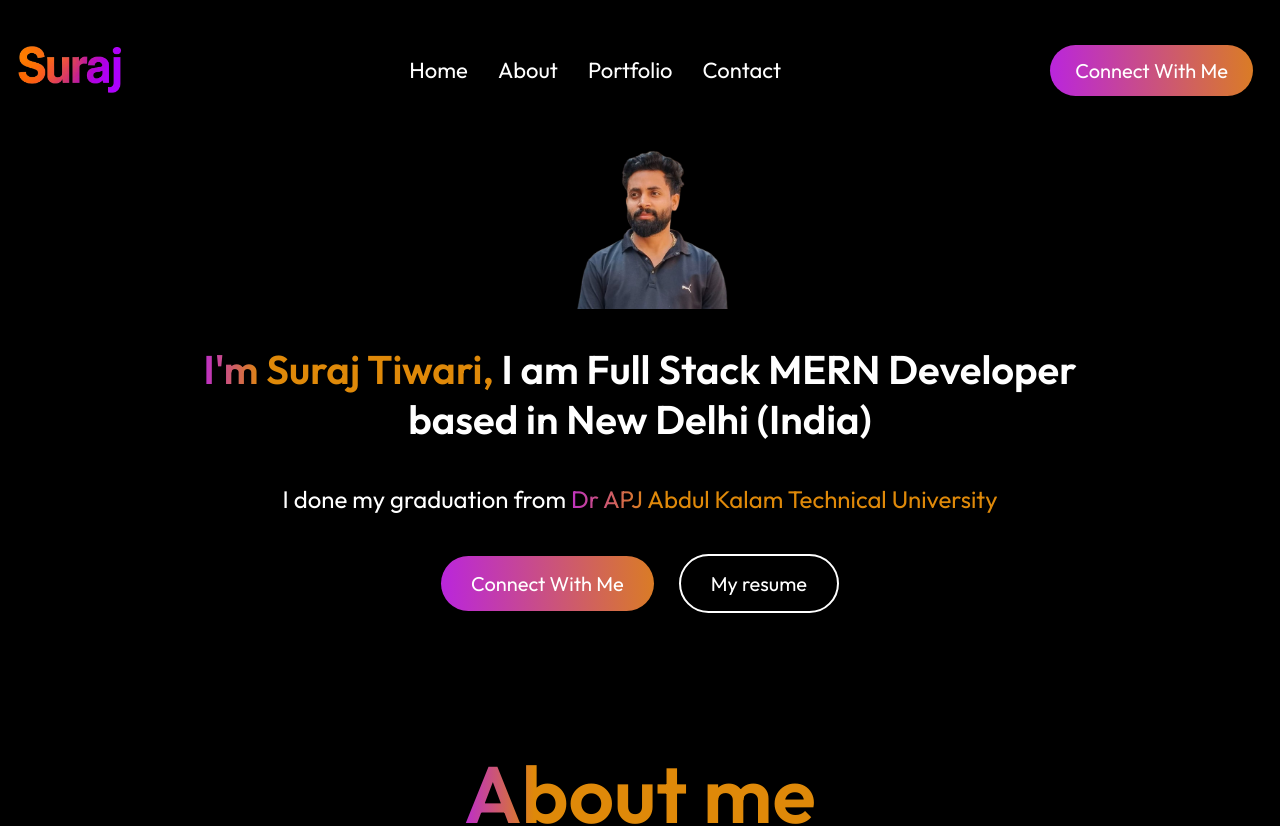
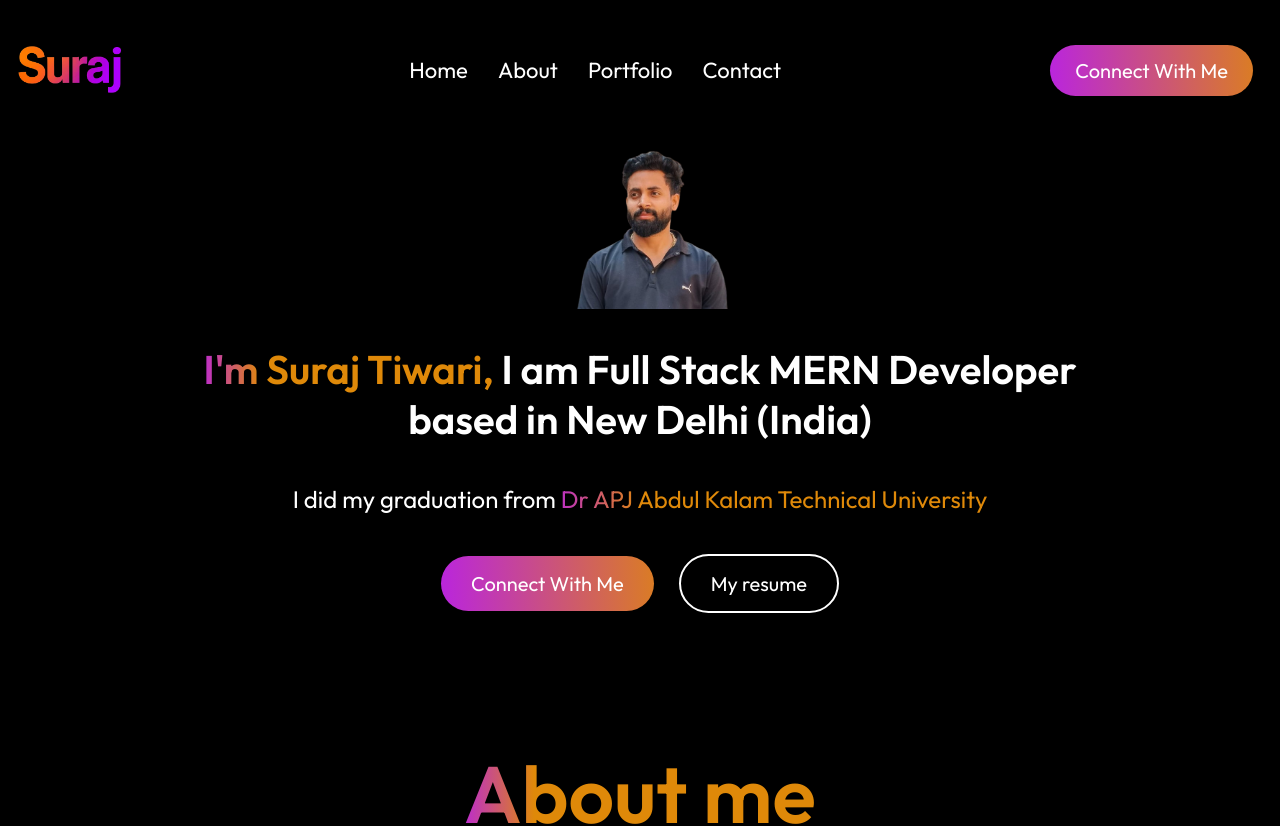
Before and after one commit to Tiwari-Suraj/Portfolio, a React (Vite) app: page / in a window 1280 px wide. Shown: the top 826 px of the page. Built offline with nearby package versions, Linux system fonts and the light colour scheme.

Commit message:
grammar changed

```diff
--- a/src/Components/Hero/Hero.jsx
+++ b/src/Components/Hero/Hero.jsx
@@ -49,7 +49,7 @@ const Hero = () => {
         whileInView={{ y: 0, opacity: 1 }}
         transition={{ duration: 0.8, delay: 0.5 }}
       >
-        I done my graduation from
+        I did my graduation from
         <span> Dr APJ Abdul Kalam Technical University</span>
       </motion.p>
       <div>
```
